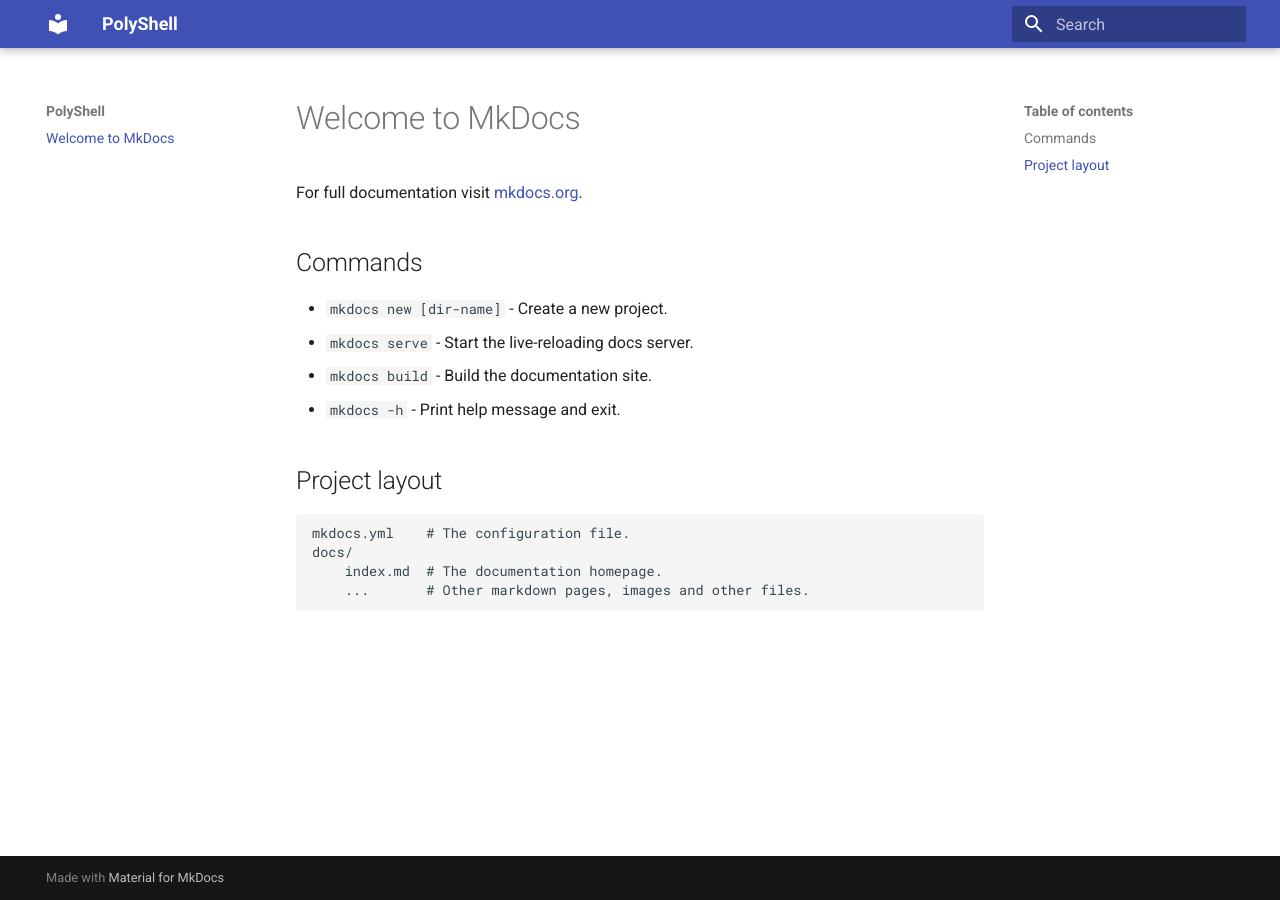
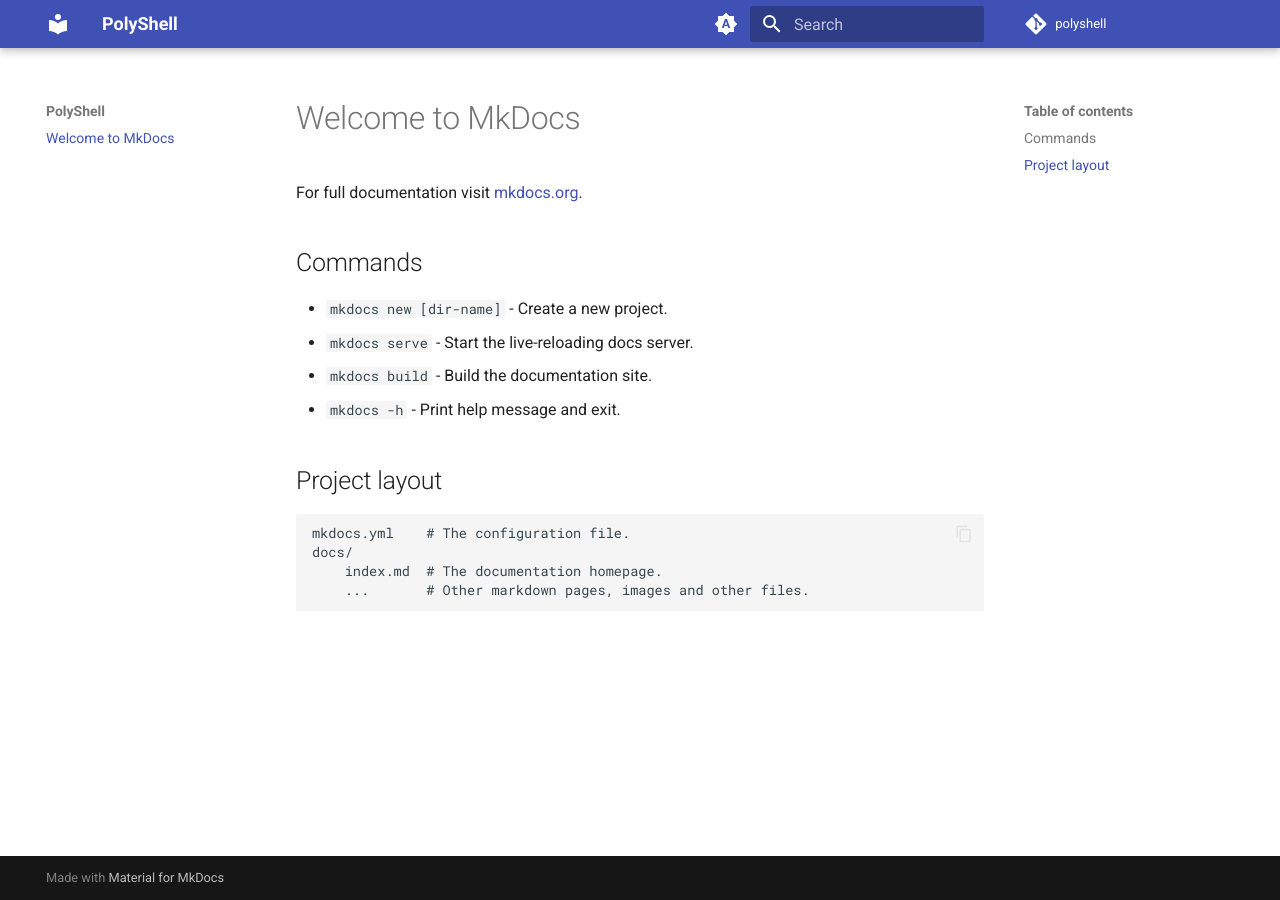
Before and after one commit to ecmwf/PolyShell, an MkDocs documentation site: the page built from docs/index.md, in a window 1280 px wide. Built offline with MkDocs 1.6.1 and Material for MkDocs 9.7.7, drawn with Linux system fonts in a browser that asks for light colours; comment, search, counter and statistics services are not loaded.

```diff
--- a/mkdocs.yml
+++ b/mkdocs.yml
@@ -1,4 +1,46 @@
 site_name: PolyShell
-site_url: https://ecmwfcode4earth.github.io/polyshell
+
 theme:
   name: material
+
+  features:
+    - navigation.path
+    - navigation.instant
+    - navigation.instant.prefetch
+    - navigation.instant.progress
+    - navigation.sections
+    - navigation.indexes
+    - navigation.tracking
+    - content.code.annotate
+    - toc.follow
+    - navigation.footer
+    - navigation.top
+    - content.code.copy
+    - content.tabs.link
+
+  palette:
+    # Palette toggle for automatic mode
+    - media: "(prefers-color-scheme)"
+      toggle:
+        icon: material/brightness-auto
+        name: Switch to light mode
+
+    # Palette toggle for light mode
+    - media: "(prefers-color-scheme: light)"
+      scheme: default
+      toggle:
+        icon: material/brightness-7
+        name: Switch to dark mode
+
+    # Palette toggle for dark mode
+    - media: "(prefers-color-scheme: dark)"
+      scheme: slate
+      toggle:
+        icon: material/brightness-4
+        name: Switch to system preference
+
+repo_url: https://github.com/ECMWFCode4Earth/PolyShell
+repo_name: polyshell
+site_author: nialloswald
+site_url: https://ecmwfcode4earth.github.io/polyshell
+site_description: TODO
```
